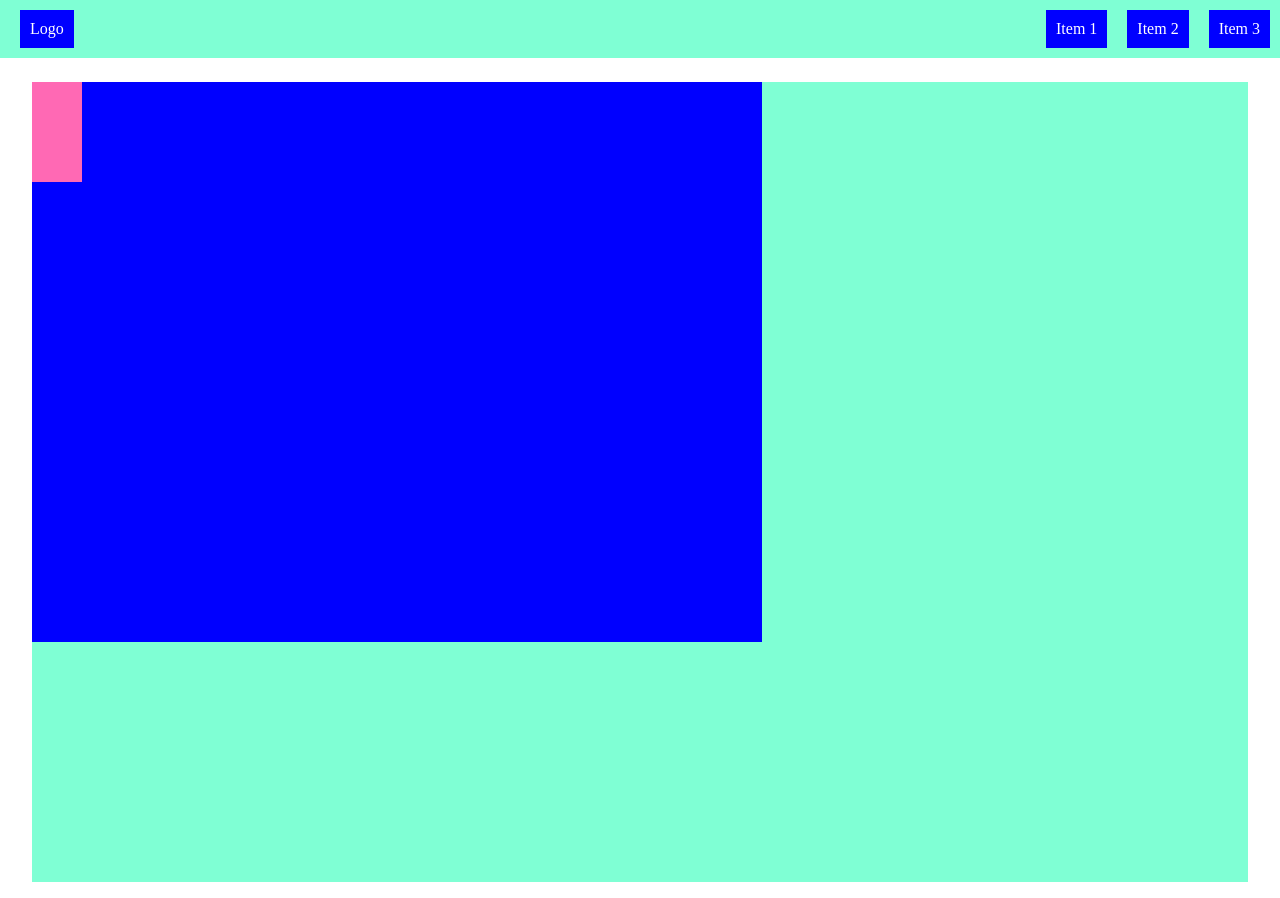
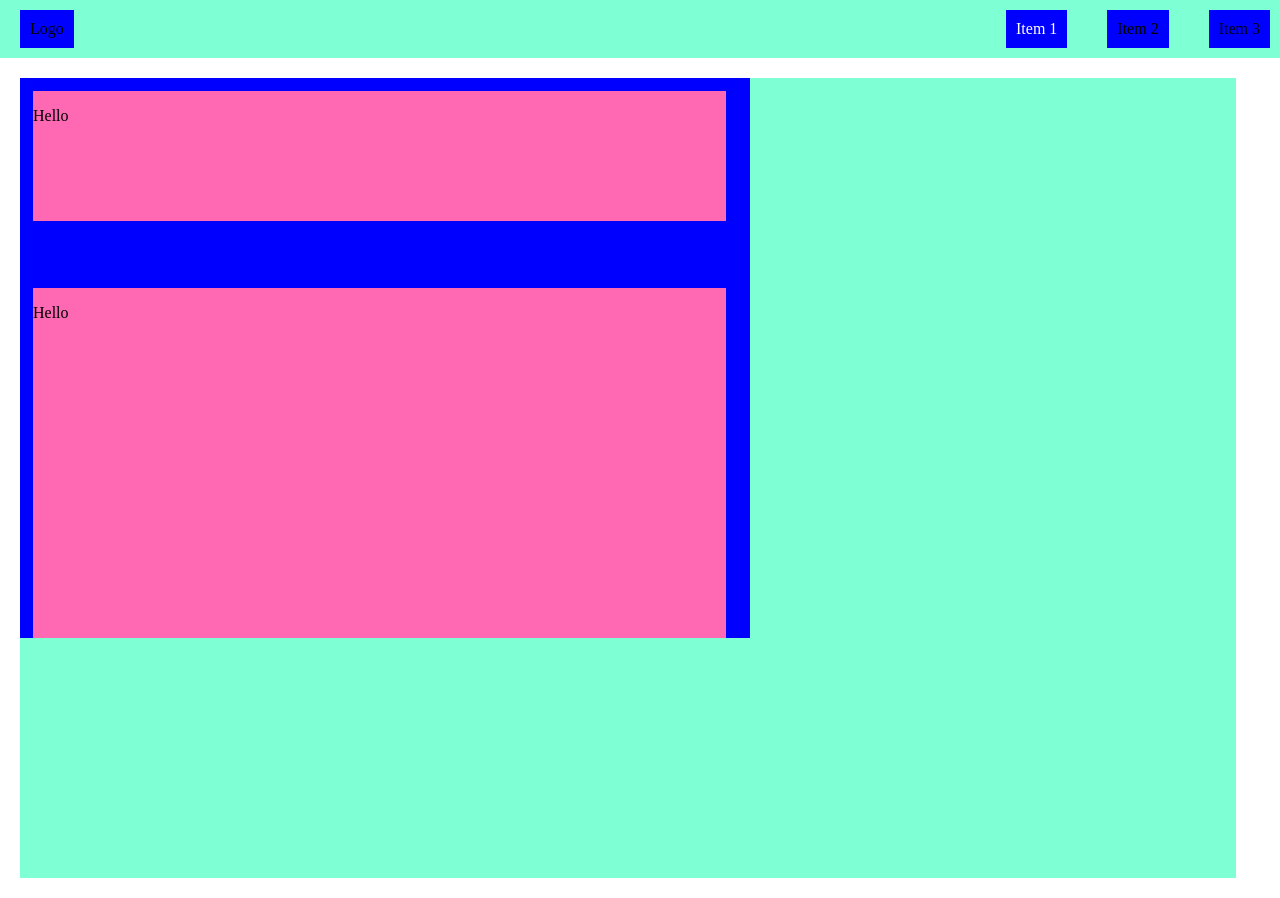
Before and after one commit to janinge-kodehode/project-3, a plain HTML site: page index.html in a window 1280 px wide. Drawn offline with Linux system fonts and the light colour scheme.

Commit message:
IT WORKS

```diff
--- a/index.html
+++ b/index.html
@@ -11,15 +11,15 @@
       <!-- Nav bar -->
       <nav id="navContainer">
         <li class="navLeft" id="navRight">Logo</li>
-        <li class="navLeft">Item 1</li>
+        <li class="navLeft"><a href="#articleThree">Item 1</a></li>
         <li class="navLeft">Item 2</li>
         <li class="navLeft">Item 3</li>
       </nav>
     </header>
     <main>
       <article id="articleOne">
-        <section class="sectionOne"></section>
-        <section class="sectionOne"></section>
+        <section class="sectionOne" id="top"><p>Hello</p></section>
+        <section class="sectionOne" id="bottom"><p>Hello</p></section>
       </article>
       <article id="articleTwo">
         <section></section>
--- a/style.css
+++ b/style.css
@@ -12,15 +12,19 @@ body {
   justify-content: flex-end;
   background-color: aquamarine;
   padding: 10px;
-  gap: 10px;
+  gap: 30px;
   list-style: none;
 }
 
 .navLeft {
   padding: 10px;
   background-color: blue;
+  margin-left: 10px;
+}
+
+a {
   color: white;
-  margin-left: 10px;
+  text-decoration: none;
 }
 
 #navRight {
@@ -31,30 +35,34 @@ main {
   background-color: aquamarine;
   width: 95%;
   height: 100svh;
-  margin: auto;
-  margin-top: 1.5rem;
+  margin: 20px 20px 20px 20px;
 }
 
 #articleOne {
   background-color: blue;
-  max-width: 60%;
+  width: 60%;
   min-height: 35rem;
+  display: flex;
+  flex-flow: column wrap;
+  justify-content: space-between;
+  align-items: center;
+  align-content: space-between;
 }
 
 /* Fuck this shit man */
 
 .sectionOne {
   background-color: hotpink;
-  width: 50px;
-  height: 50px;
-  display: flex;
-  flex-flow: column wrap;
-  justify-content: center;
-  align-items: flex-start;
 }
 
-.sectionOne:last-child {
-  align-items: flex-end;
+#top {
+  min-width: 95%;
+  height: 130px;
+  margin: 13px 13px;
 }
 
+#bottom {
+  width: 95%;
+  height: 350px;
+}
 /* This shit fucking sucks */
```
